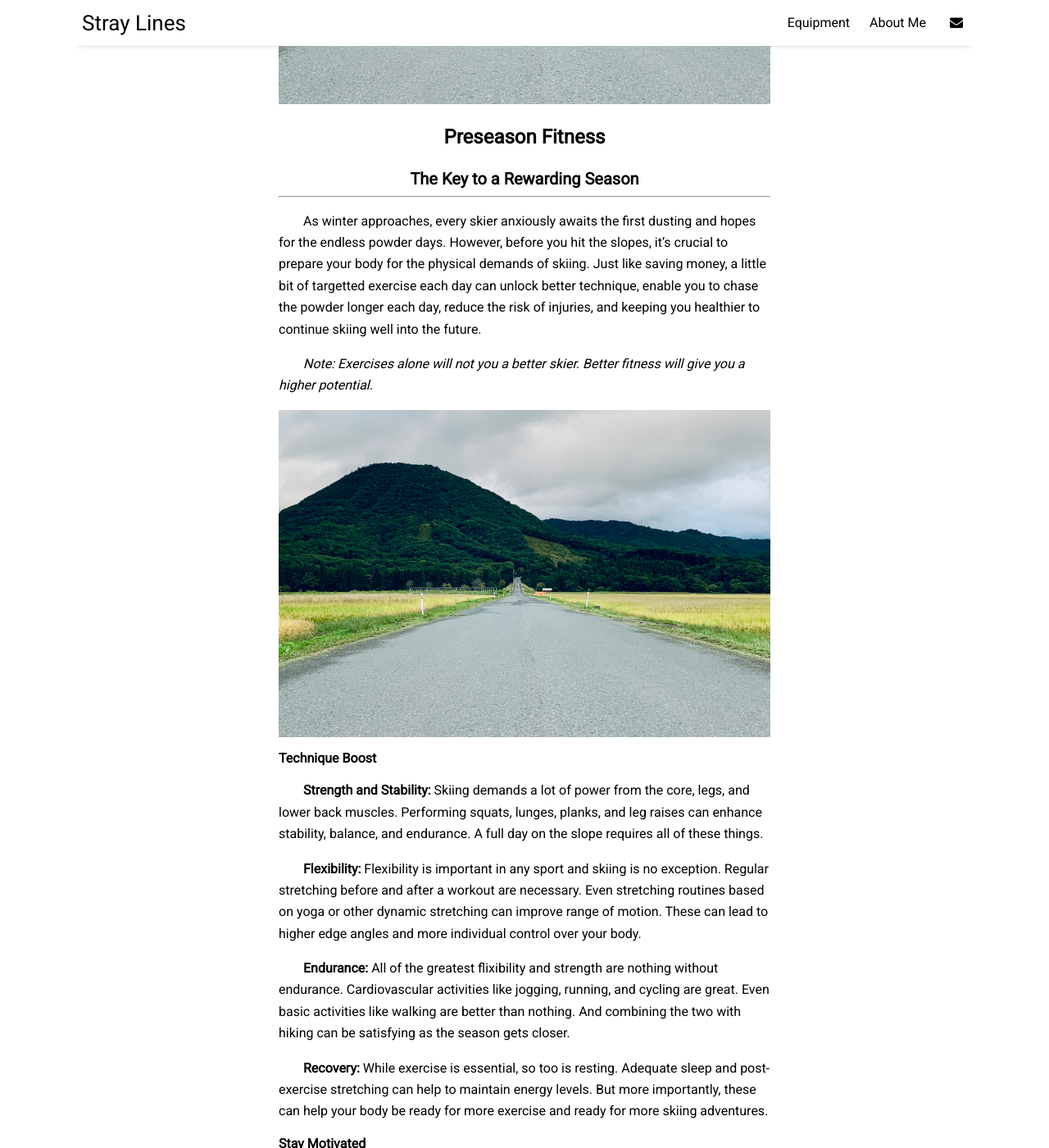
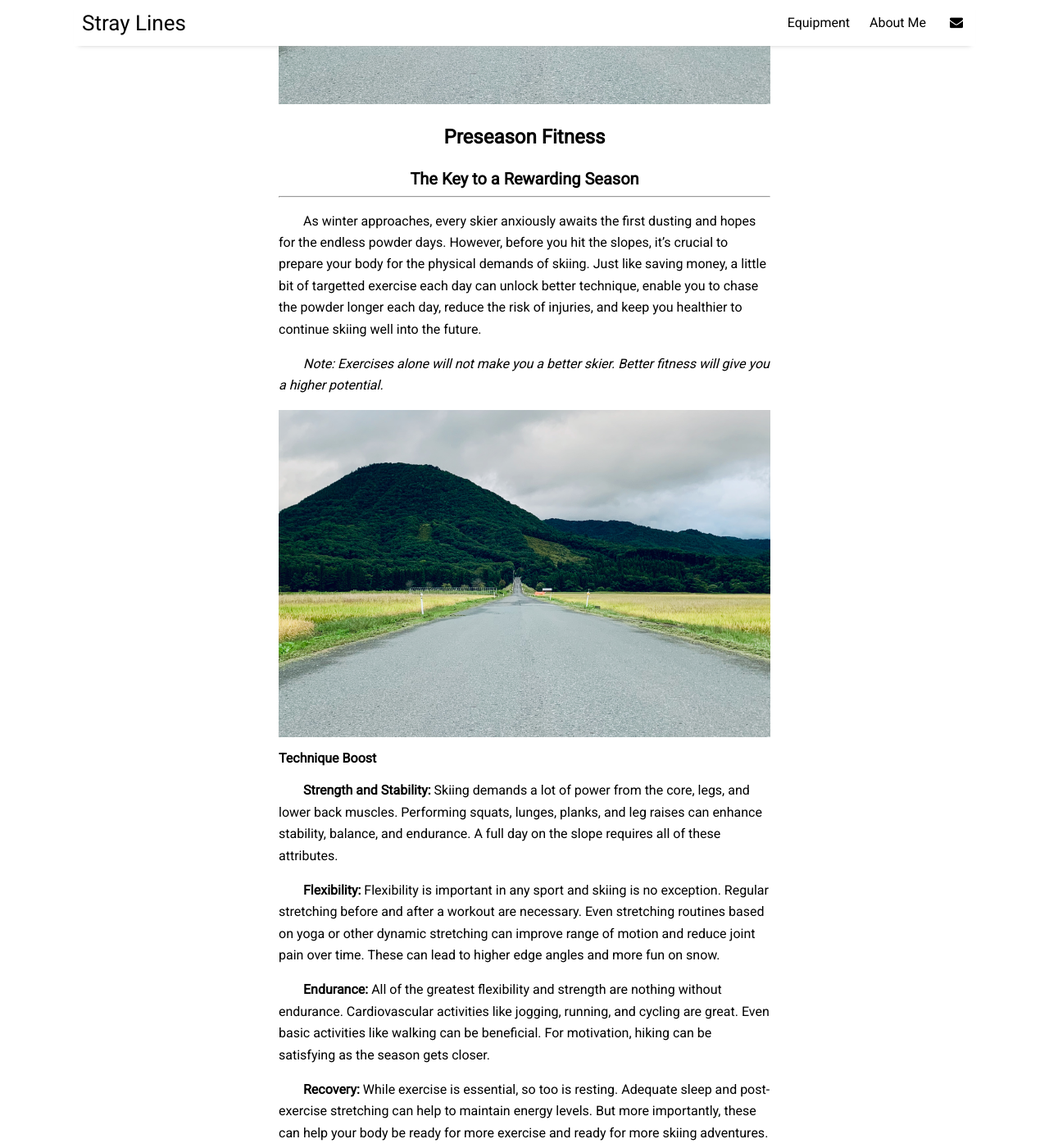
Before and after one commit to eliotcochrane/eliotcochrane.github.io, a Jekyll site: the page built from _posts/2023-09-29-preseason-prep.md, in a window 1280 px wide and 1400 px high, scrolled down 435 px. Shown: the whole window at 82% size. Built offline with Jekyll 4.4.1, drawn with Linux system fonts in a browser that asks for light colours; nearby versions of some CDN libraries; some of the changed text lies outside the part shown.

Commit message:
Grammar Checks
-Updated the Grammar

```diff
--- a/_posts/2023-09-29-preseason-prep.md
+++ b/_posts/2023-09-29-preseason-prep.md
@@ -12,25 +12,25 @@ image: shinmachi-1.png
 
 ***
 
-As winter approaches, every skier anxiously awaits the first dusting and hopes for the endless powder days. However, before you hit the slopes, it's crucial to prepare your body for the physical demands of skiing. Just like saving money, a little bit of targetted exercise each day can unlock better technique, enable you to chase the powder longer each day, reduce the risk of injuries, and keeping you healthier to continue skiing well into the future.
+As winter approaches, every skier anxiously awaits the first dusting and hopes for the endless powder days. However, before you hit the slopes, it's crucial to prepare your body for the physical demands of skiing. Just like saving money, a little bit of targetted exercise each day can unlock better technique, enable you to chase the powder longer each day, reduce the risk of injuries, and keep you healthier to continue skiing well into the future.
 
-*Note: Exercises alone will not you a better skier. Better fitness will give you a higher potential.*
+*Note: Exercises alone will not make you a better skier. Better fitness will give you a higher potential.*
 
 ![Road leading up to ski area in fall](/assets/img/shinmachi-1.png)
 
 #### Technique Boost
 
-**Strength and Stability:** Skiing demands a lot of power from the core, legs, and lower back muscles. Performing squats, lunges, planks, and leg raises can enhance stability, balance, and endurance. A full day on the slope requires all of these things.
+**Strength and Stability:** Skiing demands a lot of power from the core, legs, and lower back muscles. Performing squats, lunges, planks, and leg raises can enhance stability, balance, and endurance. A full day on the slope requires all of these attributes.
 
-**Flexibility:** Flexibility is important in any sport and skiing is no exception. Regular stretching before and after a workout are necessary. Even stretching routines based on yoga or other dynamic stretching can improve range of motion. These can lead to higher edge angles and more individual control over your body.
+**Flexibility:** Flexibility is important in any sport and skiing is no exception. Regular stretching before and after a workout are necessary. Even stretching routines based on yoga or other dynamic stretching can improve range of motion and reduce joint pain over time. These can lead to higher edge angles and more fun on snow.
 
-**Endurance:** All of the greatest flixibility and strength are nothing without endurance. Cardiovascular activities like jogging, running, and cycling are great. Even basic activities like walking are better than nothing. And combining the two with hiking can be satisfying as the season gets closer.
+**Endurance:** All of the greatest flexibility and strength are nothing without endurance. Cardiovascular activities like jogging, running, and cycling are great. Even basic activities like walking can be beneficial. For motivation, hiking can be satisfying as the season gets closer.
 
 **Recovery:** While exercise is essential, so too is resting. Adequate sleep and post-exercise stretching can help to maintain energy levels. But more importantly, these can help your body be ready for more exercise and ready for more skiing adventures.
 
 #### Stay Motivated
 
-**Set Goals:** Define what you want to accomplish in your ski season. Whether it's technique based or a slope or mountain that you want to ski, setting a clear objective is a surefire way to keep you motivated.
+**Set Goals:** Define what you want to accomplish in your ski season. Whether it's improved technique, a steep slope, or mountain that you want to ski, setting a clear objective is a surefire way to keep you motivated.
 
 **Variety:** Doing the same workouts on the same schedule can get boring. Varying up your exercise can not only be mentally stimulating, but also a good way to target various muscle groups. Cross training or playing a variety of sports is a great way to stay motivated and have fun.
 
```
Also changed, not shown: other parts of _posts/2023-09-29-preseason-prep.md (+1 -1 lines).
